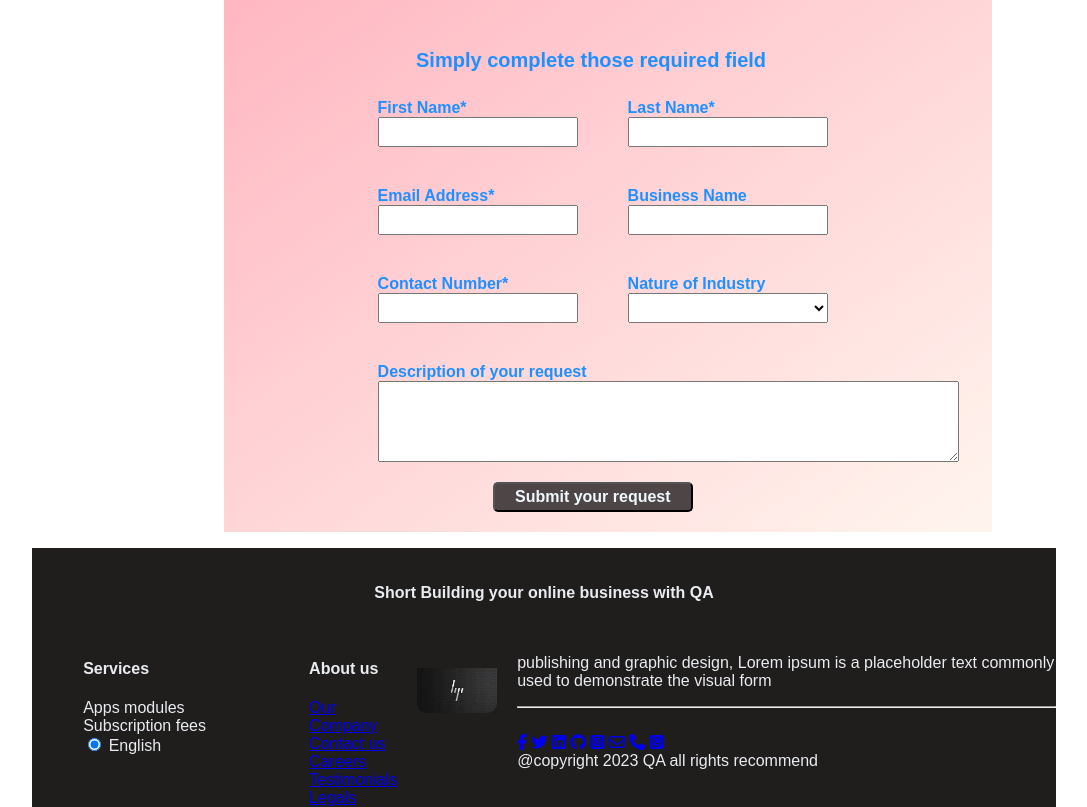
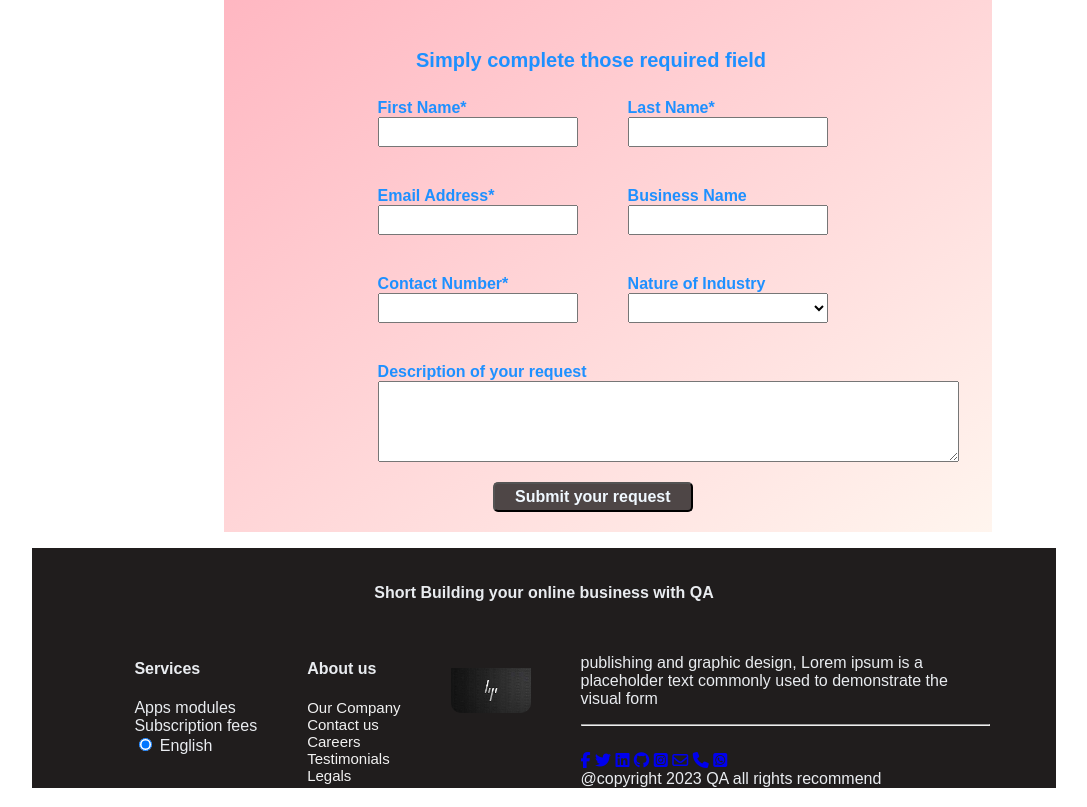
Before and after one commit to TamannaAfroz2666/Simple-QA-Site, a plain HTML site: page Base/index.html in a window 1280 px wide. Shown: the part 1303-2110 px from the top of the page, without its empty margins (96-1183 px from the left). Drawn offline with Linux system fonts and the light colour scheme.

Commit message:
about & logo

```diff
--- a/Base/index.html
+++ b/Base/index.html
@@ -192,7 +192,7 @@
         <div class="topic_of_ft">
             <div class="service">
                 <h4 class="service_head">Services</h4>
-                    <span class="app_title" >Apps modules</span>
+                    <span class="app_title" >Apps modules</span><br>
                     <span class="sub_title">Subscription fees</span> <br>
                     <input type="radio" name="english"  value="English" checked>
                     <label  class="language_title" for="english">English</label>
--- a/Styles/style.css
+++ b/Styles/style.css
@@ -224,20 +224,28 @@ body {
 }
 .topic_of_ft{
     display: flex;
-    gap: 20px;
+    gap: 50px;
 }
 .service{
-    margin-left: 5%;
-    margin-right: 5%;
+    margin-left: 10%;
 }
 .app_title{
     width: 200px;
+}
+.title_footer{
+    color: #f1f1f1;
+    text-decoration: none;
+    font-size: 15px;
 }
 .logo_footer{
     width: 80px;
     padding-top: 30px;
     border-radius: 10px;
 }
+.footer_description{
+    width: 40%;
+    /* margin-right: 5%; */
+}
 /* .hr{
     color: wheat;
     background-color: #f1f1f1;
```
